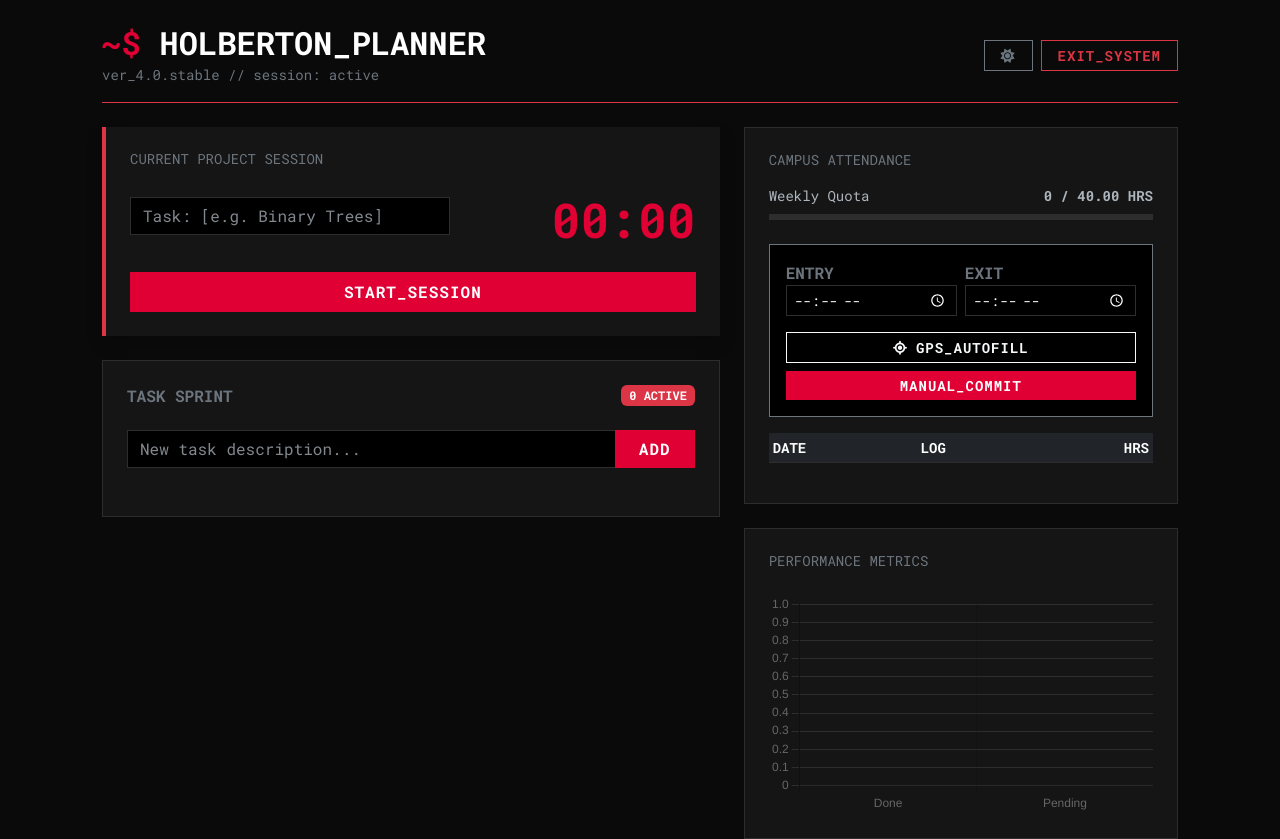
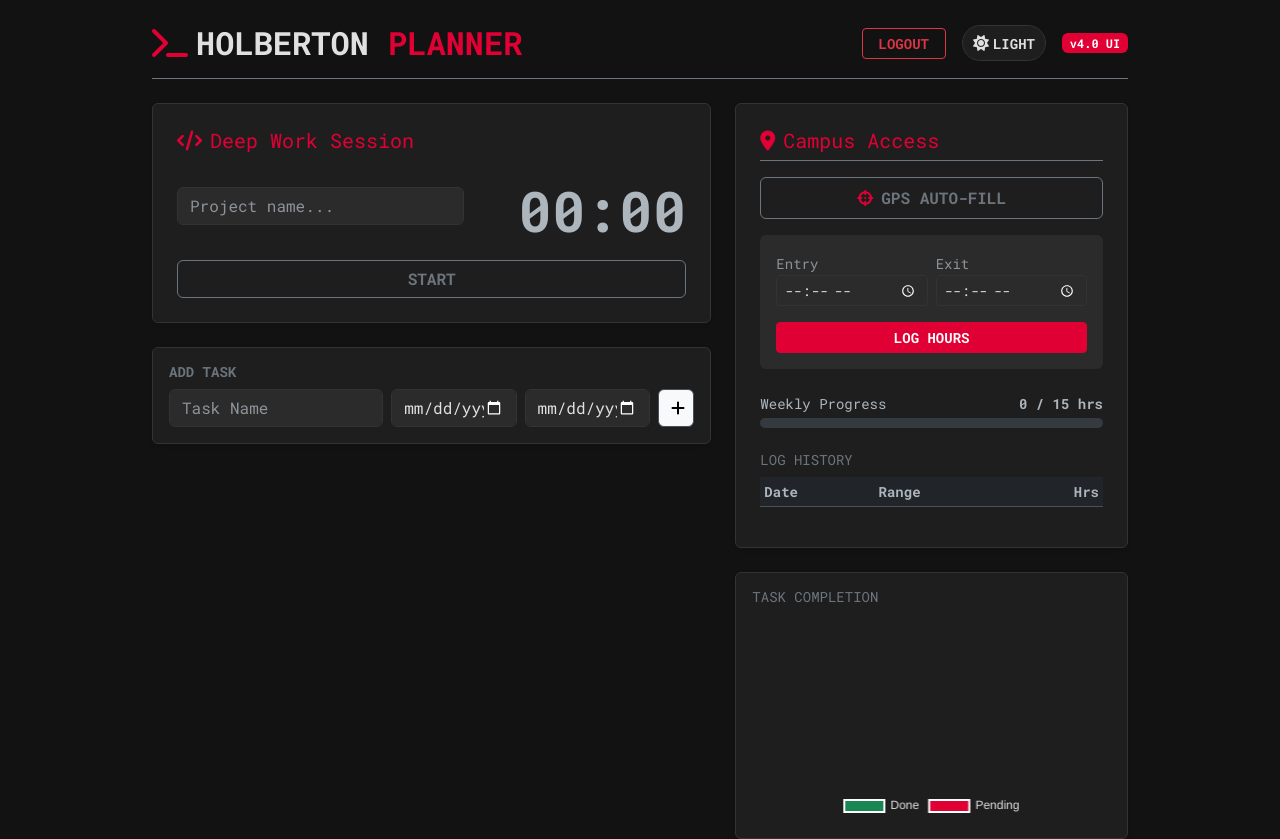
Before and after one commit to aliHasanov22/aholberton, a Flask app: page / in a window 1280 px wide. Run offline with Flask 3, Linux system fonts and the light colour scheme; the visitor is signed in with stand-in values (Sample User, id 1); data that the repository does not hold is empty.

Commit message:
Update index.html

```diff
--- a/templates/index.html
+++ b/templates/index.html
@@ -3,7 +3,7 @@
 <head>
     <meta charset="UTF-8">
     <meta name="viewport" content="width=device-width, initial-scale=1.0">
-    <title>Holberton | Student Planner</title>
+    <title>Holberton Planner</title>
     <link href="https://cdn.jsdelivr.net/npm/bootstrap@5.3.0/dist/css/bootstrap.min.css" rel="stylesheet">
     <link rel="stylesheet" href="https://cdnjs.cloudflare.com/ajax/libs/font-awesome/6.0.0/css/all.min.css">
     <link href="https://fonts.googleapis.com/css2?family=Roboto+Mono:wght@400;700&display=swap" rel="stylesheet">
@@ -12,138 +12,152 @@
     <style>
         :root {
             --holberton-red: #e00034;
-            --terminal-green: #00ff41;
-            --bg-body: #0a0a0a;
-            --bg-card: #151515;
-            --border-color: #2d2d2d;
+            --bg-body: #121212;
+            --bg-card: #1e1e1e;
+            --bg-input: #2b2b2b;
+            --text-main: #e0e0e0;
+            --border-color: #333;
         }
         [data-bs-theme="light"] {
-            --bg-body: #ffffff;
-            --bg-card: #f8f9fa;
+            --bg-body: #f4f6f9;
+            --bg-card: #ffffff;
+            --bg-input: #ffffff;
+            --text-main: #212529;
             --border-color: #dee2e6;
         }
-        body { background-color: var(--bg-body); font-family: 'Roboto Mono', monospace; color: var(--text-main); }
-        .card { background-color: var(--bg-card); border: 1px solid var(--border-color); border-radius: 0; }
-        .btn { border-radius: 0; font-weight: bold; text-transform: uppercase; letter-spacing: 1px; }
-        .btn-holberton { background-color: var(--holberton-red); color: white; border: none; }
-        .btn-holberton:hover { background-color: #b3002a; color: white; }
+        body { background-color: var(--bg-body); font-family: 'Roboto Mono', monospace; color: var(--text-main); transition: background-color 0.3s, color 0.3s; }
         .text-holberton { color: var(--holberton-red) !important; }
-        .timer-display { font-size: 3rem; font-weight: 700; color: var(--holberton-red); }
-        input, select { background-color: #000 !important; border: 1px solid var(--border-color) !important; color: #fff !important; border-radius: 0 !important; }
-        .table { border-color: var(--border-color); }
-        .progress { border-radius: 0; background-color: #2d2d2d; }
-        .progress-bar { background-color: var(--holberton-red); }
+        .bg-holberton { background-color: var(--holberton-red) !important; color: white; }
+        .card { background-color: var(--bg-card); border: 1px solid var(--border-color); }
+        .btn-primary { background-color: var(--holberton-red); border-color: var(--holberton-red); }
+        .timer-display { font-size: 3.5rem; font-weight: bold; }
+        input, select { background-color: var(--bg-input) !important; border: 1px solid var(--border-color) !important; color: var(--text-main) !important; }
+        .theme-toggle { cursor: pointer; padding: 5px 10px; border-radius: 20px; border: 1px solid var(--border-color); background: var(--bg-card); color: var(--text-main); }
+        @keyframes pulse { 0% { box-shadow: 0 0 0 0 rgba(224, 0, 52, 0.7); } 70% { box-shadow: 0 0 0 10px rgba(224, 0, 52, 0); } 100% { box-shadow: 0 0 0 0 rgba(224, 0, 52, 0); } }
+        .gps-active { animation: pulse 2s infinite; }
     </style>
 </head>
 <body>
 
-<div id="app" class="container mt-4" style="max-width: 1100px;">
-    <div class="d-flex justify-content-between align-items-center mb-4 border-bottom border-danger pb-3">
-        <div>
-            <h2 class="fw-bold m-0 text-white">
-                <span class="text-holberton">~$</span> HOLBERTON_PLANNER
-            </h2>
-            <small class="text-secondary">ver_4.0.stable // session: active</small>
-        </div>
+<div id="app" class="container mt-4" style="max-width: 1000px;">
+    <div class="d-flex justify-content-between align-items-center mb-4 border-bottom border-secondary pb-3">
+        <h2 class="fw-bold m-0">
+            <i class="fas fa-terminal text-holberton me-2"></i>HOLBERTON <span class="text-holberton">PLANNER</span>
+        </h2>
 
-        <div class="d-flex align-items-center gap-2">
-            <button @click="toggleTheme" class="btn btn-sm btn-outline-secondary px-3">
+        <div class="d-flex align-items-center gap-3">
+            <a href="/logout" class="btn btn-sm btn-outline-danger px-3 fw-bold">LOGOUT</a>
+
+            <button @click="toggleTheme" class="theme-toggle" title="Toggle Light/Dark Mode">
                 <i class="fas" :class="isDarkMode ? 'fa-sun' : 'fa-moon'"></i>
+                <span class="small fw-bold ms-1" v-text="isDarkMode ? 'LIGHT' : 'DARK'"></span>
             </button>
-            <a href="/logout" class="btn btn-sm btn-outline-danger px-3">EXIT_SYSTEM</a>
+            <span class="badge bg-holberton">v4.0 UI</span>
         </div>
     </div>
 
     {% raw %}
-    <div class="row g-4">
+    <div class="row">
         <div class="col-lg-7">
-            <div class="card p-4 mb-4 border-0 border-start border-4 border-danger shadow">
-                <h6 class="text-secondary small mb-3 text-uppercase">Current Project Session</h6>
+            <div class="card p-4 mb-4 border-holberton shadow-sm">
+                <h5 class="text-holberton mb-3"><i class="fas fa-code me-2"></i>Deep Work Session</h5>
                 <div class="row align-items-center">
-                    <div class="col-md-7">
-                        <input v-model="studySubject" :disabled="timerRunning" type="text" class="form-control mb-2" placeholder="Task: [e.g. Binary Trees]">
+                    <div class="col-7">
+                        <input v-model="studySubject" :disabled="timerRunning" type="text" class="form-control mb-2" placeholder="Project name...">
                     </div>
-                    <div class="col-md-5 text-end">
+                    <div class="col-5 text-end">
                          <div class="timer-display">{{ formattedTime }}</div>
                     </div>
                 </div>
-                <div class="mt-3">
-                    <button v-if="!timerRunning" @click="startTimer" class="btn btn-holberton w-100 py-2">START_SESSION</button>
-                    <button v-if="timerRunning" @click="stopTimer" class="btn btn-success w-100 py-2">COMMIT_WORK</button>
+                <div class="d-flex gap-2 mt-2">
+                    <button v-if="!timerRunning" @click="startTimer" class="btn btn-outline-secondary w-100 fw-bold">START</button>
+                    <button v-if="timerRunning" @click="stopTimer" class="btn btn-primary w-100 fw-bold">SAVE SESSION</button>
                 </div>
             </div>
 
-            <div class="card p-4">
-                <div class="d-flex justify-content-between align-items-center mb-4">
-                    <h6 class="m-0 text-uppercase fw-bold text-secondary">Task Sprint</h6>
-                    <span class="badge bg-danger">{{ tasks.length }} ACTIVE</span>
+            <div class="card p-3 mb-4 shadow-sm">
+                <h6 class="text-secondary text-uppercase mb-2 small fw-bold">Add Task</h6>
+                <div class="row g-2 align-items-end">
+                    <div class="col-12 col-md-5">
+                        <input v-model="newTask" @keyup.enter="addTask" type="text" class="form-control" placeholder="Task Name">
+                    </div>
+                    <div class="col-6 col-md-3">
+                        <input v-model="newStartDate" type="date" class="form-control">
+                    </div>
+                    <div class="col-6 col-md-3">
+                        <input v-model="newDueDate" type="date" class="form-control">
+                    </div>
+                    <div class="col-12 col-md-1">
+                        <button @click="addTask" class="btn btn-light border w-100"><i class="fas fa-plus"></i></button>
+                    </div>
                 </div>
+            </div>
 
-                <div class="input-group mb-4">
-                    <input v-model="newTask" @keyup.enter="addTask" type="text" class="form-control" placeholder="New task description...">
-                    <button @click="addTask" class="btn btn-holberton px-4">ADD</button>
+            <div v-for="task in tasks" :key="task.id" class="card mb-2 p-2 px-3 d-flex flex-row justify-content-between align-items-center shadow-sm">
+                <div class="d-flex align-items-center">
+                    <input class="form-check-input me-3" type="checkbox" :checked="task.status === 'Completed'" @change="toggleTask(task)">
+                    <div>
+                        <span :class="{ 'text-decoration-line-through text-muted': task.status === 'Completed', 'fw-bold': true }">{{ task.title }}</span>
+                        <div class="small text-muted" v-if="task.due_date">Deadline: {{ task.due_date }}</div>
+                    </div>
                 </div>
-
-                <div v-for="task in tasks" :key="task.id" class="p-3 border-bottom border-secondary d-flex justify-content-between align-items-center bg-black bg-opacity-25">
-                    <div class="d-flex align-items-center">
-                        <input class="form-check-input me-3 rounded-0 bg-dark" type="checkbox" :checked="task.status === 'Completed'" @change="toggleTask(task)">
-                        <span :class="{ 'text-decoration-line-through text-muted': task.status === 'Completed', 'fw-bold': true }">{{ task.title }}</span>
-                    </div>
-                    <button @click="deleteTask(task.id)" class="btn btn-link text-danger p-0"><i class="fas fa-trash-alt"></i></button>
-                </div>
+                <button @click="deleteTask(task.id)" class="btn btn-sm text-danger"><i class="fas fa-trash"></i></button>
             </div>
         </div>
 
         <div class="col-lg-5">
-            <div class="card p-4 mb-4">
-                <h6 class="text-secondary small text-uppercase mb-3">Campus Attendance</h6>
+            <div class="card p-4 mb-4 shadow-sm">
+                <h5 class="text-holberton border-bottom border-secondary pb-2 mb-3">
+                    <i class="fas fa-map-marker-alt me-2"></i>Campus Access
+                </h5>
 
-                <div class="d-flex justify-content-between mb-2">
-                    <span class="small">Weekly Quota</span>
-                    <span class="small fw-bold">{{ attendanceHours }} / 40.00 HRS</span>
-                </div>
-                <div class="progress mb-4" style="height: 6px;">
-                    <div class="progress-bar" :style="{ width: Math.min(100, (attendanceHours/40)*100) + '%' }"></div>
-                </div>
+                <button @click="gpsCheckIn" :disabled="gpsLoading" class="btn btn-outline-secondary w-100 mb-3 py-2 fw-bold" :class="{'gps-active': gpsLoading}">
+                    <span v-if="gpsLoading"><i class="fas fa-satellite-dish fa-spin me-2"></i>LOCATING...</span>
+                    <span v-else><i class="fas fa-crosshairs me-2 text-holberton"></i>GPS AUTO-FILL</span>
+                </button>
 
-                <div class="bg-black p-3 mb-3 border border-secondary">
+                <div class="p-3 rounded mb-4" style="background-color: var(--bg-input);">
                     <div class="row g-2 mb-3">
                         <div class="col-6">
-                            <label class="x-small text-secondary fw-bold">ENTRY</label>
+                            <label class="small text-muted">Entry</label>
                             <input v-model="attEntry" type="time" class="form-control form-control-sm">
                         </div>
                         <div class="col-6">
-                            <label class="x-small text-secondary fw-bold">EXIT</label>
+                            <label class="small text-muted">Exit</label>
                             <input v-model="attExit" type="time" class="form-control form-control-sm">
                         </div>
                     </div>
-                    <div class="d-grid gap-2">
-                        <button @click="gpsCheckIn" :disabled="gpsLoading" class="btn btn-sm btn-outline-light">
-                            <i class="fas fa-location-crosshairs me-2"></i>GPS_AUTOFILL
-                        </button>
-                        <button @click="addAttendance" class="btn btn-sm btn-holberton">MANUAL_COMMIT</button>
-                    </div>
+                    <button @click="addAttendance" class="btn btn-primary w-100 btn-sm fw-bold">LOG HOURS</button>
                 </div>
 
-                <div class="table-responsive" style="max-height: 200px;">
-                    <table class="table table-sm table-dark small">
+                <div class="d-flex justify-content-between small mb-1">
+                    <span>Weekly Progress</span>
+                    <span class="fw-bold">{{ attendanceHours }} / 15 hrs</span>
+                </div>
+                <div class="progress mb-4" style="height: 10px;">
+                    <div class="progress-bar bg-holberton" :style="{ width: Math.min(100, (attendanceHours/15)*100) + '%' }"></div>
+                </div>
+
+                <h6 class="text-secondary small text-uppercase">Log History</h6>
+                <div style="max-height: 150px; overflow-y: auto;">
+                    <table class="table table-sm table-hover small">
                         <thead>
-                            <tr class="text-secondary"><th>DATE</th><th>LOG</th><th class="text-end">HRS</th></tr>
+                            <tr><th>Date</th><th>Range</th><th class="text-end">Hrs</th></tr>
                         </thead>
                         <tbody>
                             <tr v-for="log in attendanceLogs" :key="log.date + log.entry">
                                 <td>{{ log.date.slice(5) }}</td>
                                 <td class="text-muted">{{ log.entry }}-{{ log.exit }}</td>
-                                <td class="text-end fw-bold text-holberton">{{ log.hours }}</td>
+                                <td class="text-end fw-bold text-success">{{ log.hours }}</td>
                             </tr>
                         </tbody>
                     </table>
                 </div>
             </div>
 
-            <div class="card p-4">
-                <h6 class="text-secondary small text-uppercase mb-4">Performance Metrics</h6>
-                <div style="height: 220px;">
+            <div class="card p-3 shadow-sm">
+                <h6 class="text-secondary small text-uppercase mb-3">Task Completion</h6>
+                <div style="height: 200px;">
                     <canvas id="taskChart"></canvas>
                 </div>
             </div>
@@ -159,7 +173,7 @@
         data() {
             return {
                 isDarkMode: true,
-                tasks: [], newTask: '',
+                tasks: [], newTask: '', newStartDate: '', newDueDate: '',
                 studySubject: '', timerSeconds: 0, timerRunning: false, timerInterval: null,
                 attEntry: '', attExit: '', attendanceHours: 0, attendanceLogs: [],
                 gpsLoading: false
@@ -182,63 +196,44 @@
                 if (!ctx) return;
                 if (window.myChart) window.myChart.destroy();
                 window.myChart = new Chart(ctx, {
-                    type: 'bar', // Holberton style looks better with bar charts
+                    type: 'doughnut',
                     data: {
                         labels: ['Done', 'Pending'],
                         datasets: [{ data: [completed, pending], backgroundColor: ['#198754', '#e00034'] }]
                     },
-                    options: {
-                        responsive: true,
-                        maintainAspectRatio: false,
-                        plugins: { legend: { display: false } },
-                        scales: { y: { beginAtZero: true, grid: { color: '#2d2d2d' } } }
-                    }
+                    options: { responsive: true, maintainAspectRatio: false, plugins: { legend: { position: 'bottom', labels: { color: this.isDarkMode ? '#e0e0e0' : '#212529' } } } }
                 });
             },
             toggleTheme() {
                 this.isDarkMode = !this.isDarkMode;
-                document.documentElement.setAttribute('data-bs-theme', this.isDarkMode ? 'dark' : 'light');
+                const theme = this.isDarkMode ? 'dark' : 'light';
+                document.documentElement.setAttribute('data-bs-theme', theme);
+                localStorage.setItem('theme', theme);
                 this.renderChart();
             },
             async gpsCheckIn() {
-                if (!navigator.geolocation) return alert("Browser does not support GPS.");
                 this.gpsLoading = true;
                 navigator.geolocation.getCurrentPosition(async (pos) => {
-                    const res = await fetch('/api/attendance/check-location', {
-                        method: 'POST',
-                        headers: {'Content-Type': 'application/json'},
-                        body: JSON.stringify({ lat: pos.coords.latitude, lon: pos.coords.longitude })
-                    });
+                    const res = await fetch('/api/attendance/check-location', { method: 'POST', headers: {'Content-Type': 'application/json'}, body: JSON.stringify({ lat: pos.coords.latitude, lon: pos.coords.longitude }) });
                     const data = await res.json();
                     this.gpsLoading = false;
-                    if (res.ok) {
-                        alert(data.message);
-                        if (!this.attEntry) this.attEntry = data.time; else this.attExit = data.time;
-                    } else alert(data.message);
-                }, (err) => {
-                    this.gpsLoading = false;
-                    alert("GPS Error: Please ensure you are using 'localhost' and have location enabled.");
-                });
+                    alert(data.message);
+                    if (res.ok) { if (!this.attEntry) this.attEntry = data.time; else this.attExit = data.time; }
+                }, () => { this.gpsLoading = false; alert("GPS Error."); });
             },
             async fetchTasks() { const res = await fetch('/api/tasks'); this.tasks = await res.json(); this.renderChart(); },
-            async addTask() { if (!this.newTask) return; await fetch('/api/tasks', { method: 'POST', headers: {'Content-Type': 'application/json'}, body: JSON.stringify({ title: this.newTask }) }); this.newTask = ''; this.fetchTasks(); },
+            async addTask() { if (!this.newTask) return; await fetch('/api/tasks', { method: 'POST', headers: {'Content-Type': 'application/json'}, body: JSON.stringify({ title: this.newTask, start_date: this.newStartDate, due_date: this.newDueDate }) }); this.newTask = ''; this.fetchTasks(); },
             async toggleTask(task) { await fetch(`/api/tasks/${task.id}/toggle`, { method: 'PUT' }); this.fetchTasks(); },
             async deleteTask(id) { await fetch(`/api/tasks/${id}`, { method: 'DELETE' }); this.fetchTasks(); },
             startTimer() { this.timerRunning = true; this.timerInterval = setInterval(() => { this.timerSeconds++; }, 1000); },
             stopTimer() { clearInterval(this.timerInterval); this.timerRunning = false; this.timerSeconds = 0; },
             async fetchAttendance() { const res = await fetch('/api/attendance'); const data = await res.json(); this.attendanceHours = data.total_hours; this.attendanceLogs = data.logs; },
-            async addAttendance() {
-                if (!this.attEntry || !this.attExit) return alert("Fill entry and exit times.");
-                const res = await fetch('/api/attendance', {
-                    method: 'POST',
-                    headers: {'Content-Type': 'application/json'},
-                    body: JSON.stringify({ entry: this.attEntry, exit: this.attExit })
-                });
-                if (res.ok) { this.fetchAttendance(); this.attEntry = ''; this.attExit = ''; }
-                else alert((await res.json()).error);
-            }
+            async addAttendance() { if (!this.attEntry || !this.attExit) return; const res = await fetch('/api/attendance', { method: 'POST', headers: {'Content-Type': 'application/json'}, body: JSON.stringify({ entry: this.attEntry, exit: this.attExit }) }); if (res.ok) { this.fetchAttendance(); this.attEntry = ''; this.attExit = ''; } else { alert((await res.json()).error); } }
         },
         mounted() {
+            const savedTheme = localStorage.getItem('theme') || 'dark';
+            this.isDarkMode = (savedTheme === 'dark');
+            document.documentElement.setAttribute('data-bs-theme', savedTheme);
             this.fetchTasks();
             this.fetchAttendance();
         }
```
